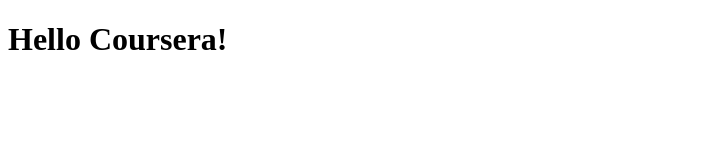
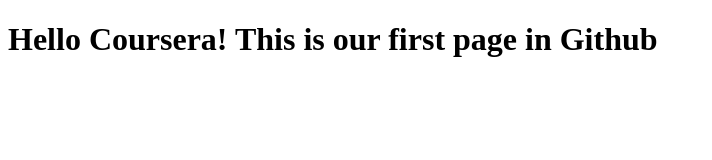
Before and after one commit to Javivi-cyber/coursera-test, a plain HTML site: page site/index.html in a window 1280 px wide. Shown: the whole page, without its empty margins (0-712 px from the left). Drawn offline with Linux system fonts and the light colour scheme.

Commit message:
small addition to the h1 element

```diff
--- a/site/index.html
+++ b/site/index.html
@@ -7,6 +7,6 @@
     <title>Hello Coursera</title>
 </head>
 <body>
-    <h1>Hello Coursera!</h1>
+    <h1>Hello Coursera! This is our first page in Github</h1>
 </body>
 </html>
```
